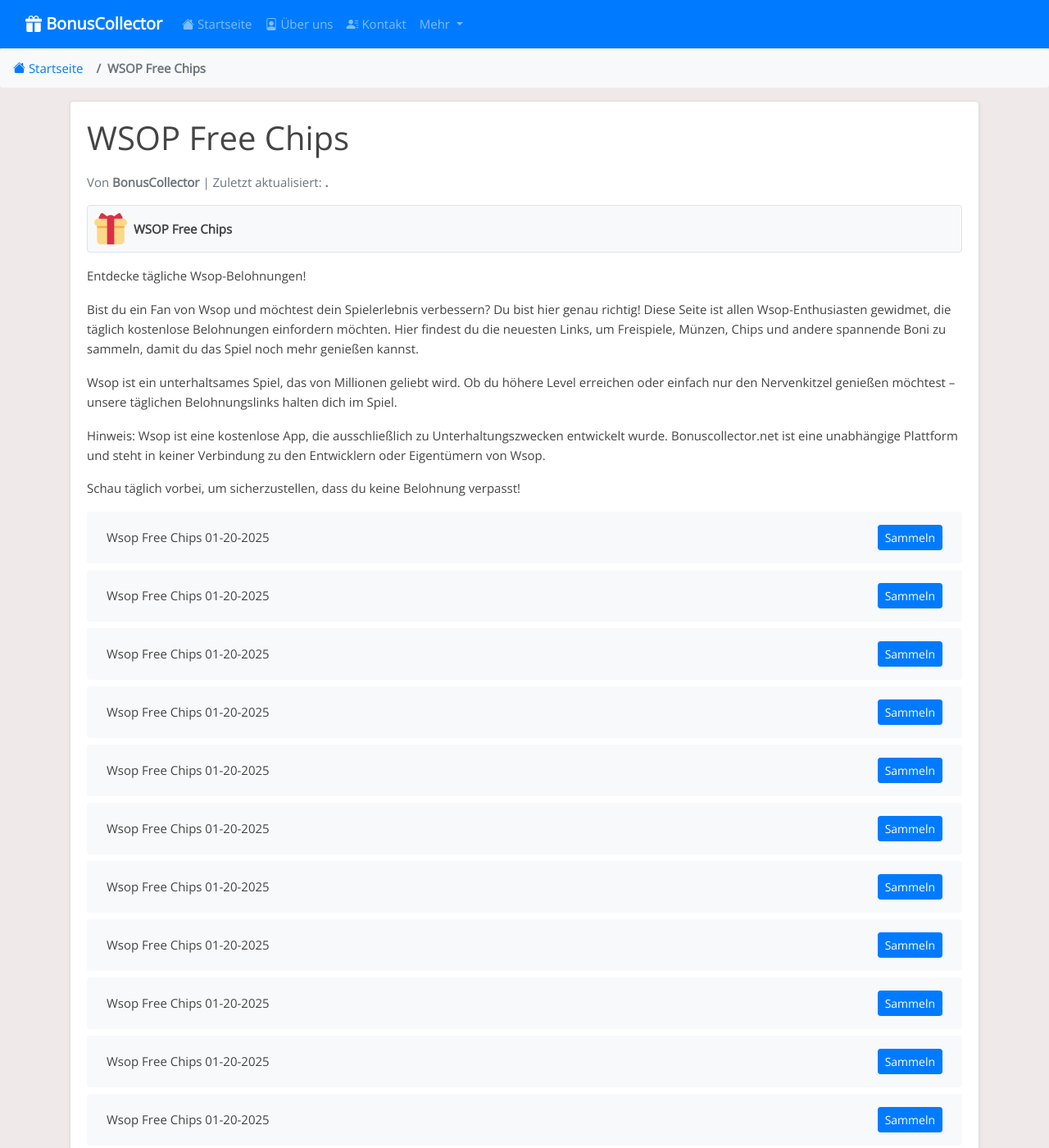
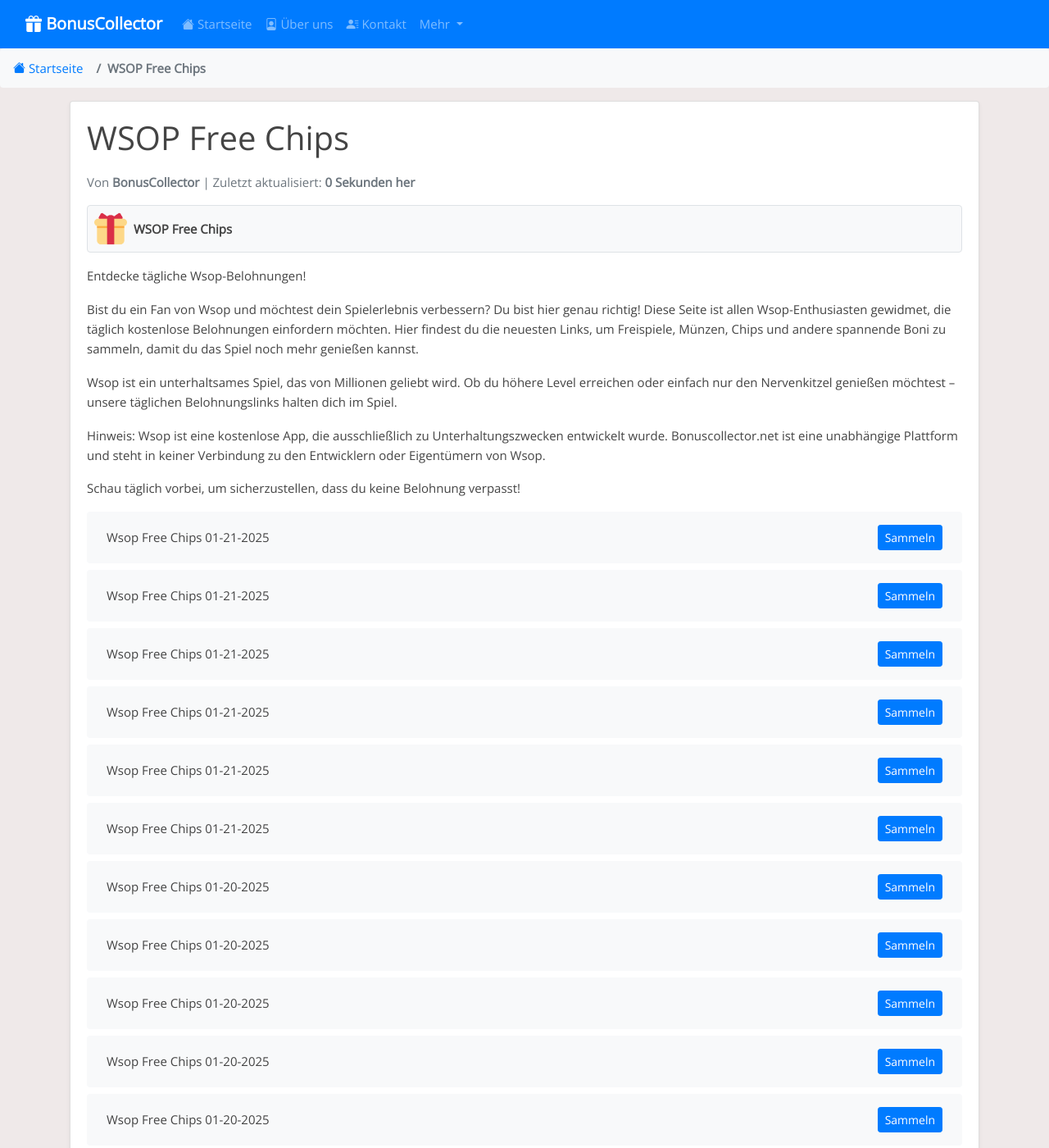
Before and after one commit to Prollad99/bs-de, a Jekyll site: the page built from _posts/2025-01-20-wsop.md, in a window 1280 px wide and 1400 px high. Shown: the whole window at 82% size. Built offline with Jekyll 4.4.1, drawn with Linux system fonts in a browser that asks for light colours.

Commit message:
Aktualisiere wsop-Belohnungslinks, Inhalte und Änderungsdatum

```diff
--- a/_data/include_files.yml
+++ b/_data/include_files.yml
@@ -33,3 +33,6 @@
 
 huuuge-casino.html:
   last_modified: 2025-01-21 04:43:08
+
+wsop.html:
+  last_modified: 2025-01-21 05:41:25
--- a/_includes/wsop.html
+++ b/_includes/wsop.html
@@ -1,4 +1,28 @@
 <ul class="list-group mt-3 mb-4">
+  <li class="list-group-item d-flex justify-content-between align-items-center">
+    <span>Wsop Free Chips 01-21-2025</span>
+    <a href="https://wsopga.me/R17Ped" class="btn btn-primary btn-sm">Sammeln</a>
+  </li>
+  <li class="list-group-item d-flex justify-content-between align-items-center">
+    <span>Wsop Free Chips 01-21-2025</span>
+    <a href="https://wsopga.me/3LDQ4k" class="btn btn-primary btn-sm">Sammeln</a>
+  </li>
+  <li class="list-group-item d-flex justify-content-between align-items-center">
+    <span>Wsop Free Chips 01-21-2025</span>
+    <a href="https://wsopga.me/nkKng3" class="btn btn-primary btn-sm">Sammeln</a>
+  </li>
+  <li class="list-group-item d-flex justify-content-between align-items-center">
+    <span>Wsop Free Chips 01-21-2025</span>
+    <a href="https://wsopga.me/aODNVN" class="btn btn-primary btn-sm">Sammeln</a>
+  </li>
+  <li class="list-group-item d-flex justify-content-between align-items-center">
+    <span>Wsop Free Chips 01-21-2025</span>
+    <a href="https://wsopga.me/KbEXoP" class="btn btn-primary btn-sm">Sammeln</a>
+  </li>
+  <li class="list-group-item d-flex justify-content-between align-items-center">
+    <span>Wsop Free Chips 01-21-2025</span>
+    <a href="https://wsopga.me/kzeLm2" class="btn btn-primary btn-sm">Sammeln</a>
+  </li>
   <li class="list-group-item d-flex justify-content-between align-items-center">
     <span>Wsop Free Chips 01-20-2025</span>
     <a href="https://wsopga.me/ee1Yv3" class="btn btn-primary btn-sm">Sammeln</a>
@@ -375,28 +399,4 @@
     <span>Wsop Free Chips 01-20-2025</span>
     <a href="https://wsopga.me/KbEZAV" class="btn btn-primary btn-sm">Sammeln</a>
   </li>
-  <li class="list-group-item d-flex justify-content-between align-items-center">
-    <span>Wsop Free Chips 01-20-2025</span>
-    <a href="https://wsopga.me/4EZBM9" class="btn btn-primary btn-sm">Sammeln</a>
-  </li>
-  <li class="list-group-item d-flex justify-content-between align-items-center">
-    <span>Wsop Free Chips 01-20-2025</span>
-    <a href="https://wsopga.me/nkKom8" class="btn btn-primary btn-sm">Sammeln</a>
-  </li>
-  <li class="list-group-item d-flex justify-content-between align-items-center">
-    <span>Wsop Free Chips 01-20-2025</span>
-    <a href="https://wsopga.me/3LDqjw" class="btn btn-primary btn-sm">Sammeln</a>
-  </li>
-  <li class="list-group-item d-flex justify-content-between align-items-center">
-    <span>Wsop Free Chips 01-20-2025</span>
-    <a href="https://wsopga.me/R17WML" class="btn btn-primary btn-sm">Sammeln</a>
-  </li>
-  <li class="list-group-item d-flex justify-content-between align-items-center">
-    <span>Wsop Free Chips 01-20-2025</span>
-    <a href="https://wsopga.me/KbEVn0" class="btn btn-primary btn-sm">Sammeln</a>
-  </li>
-  <li class="list-group-item d-flex justify-content-between align-items-center">
-    <span>Wsop Free Chips 01-20-2025</span>
-    <a href="https://wsopga.me/4EZvPY" class="btn btn-primary btn-sm">Sammeln</a>
-  </li>
 </ul>
```
Also changed, not shown: links-json/wsop.json (+24 -24 lines).
